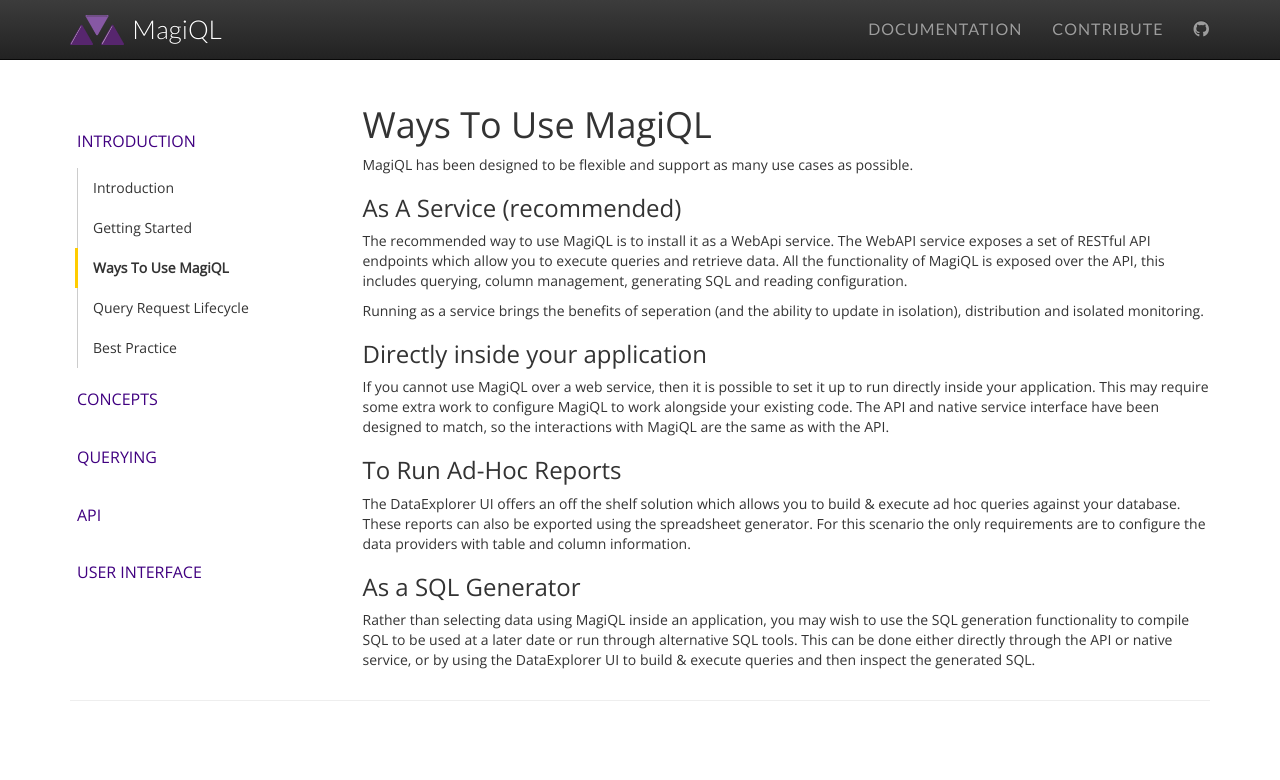
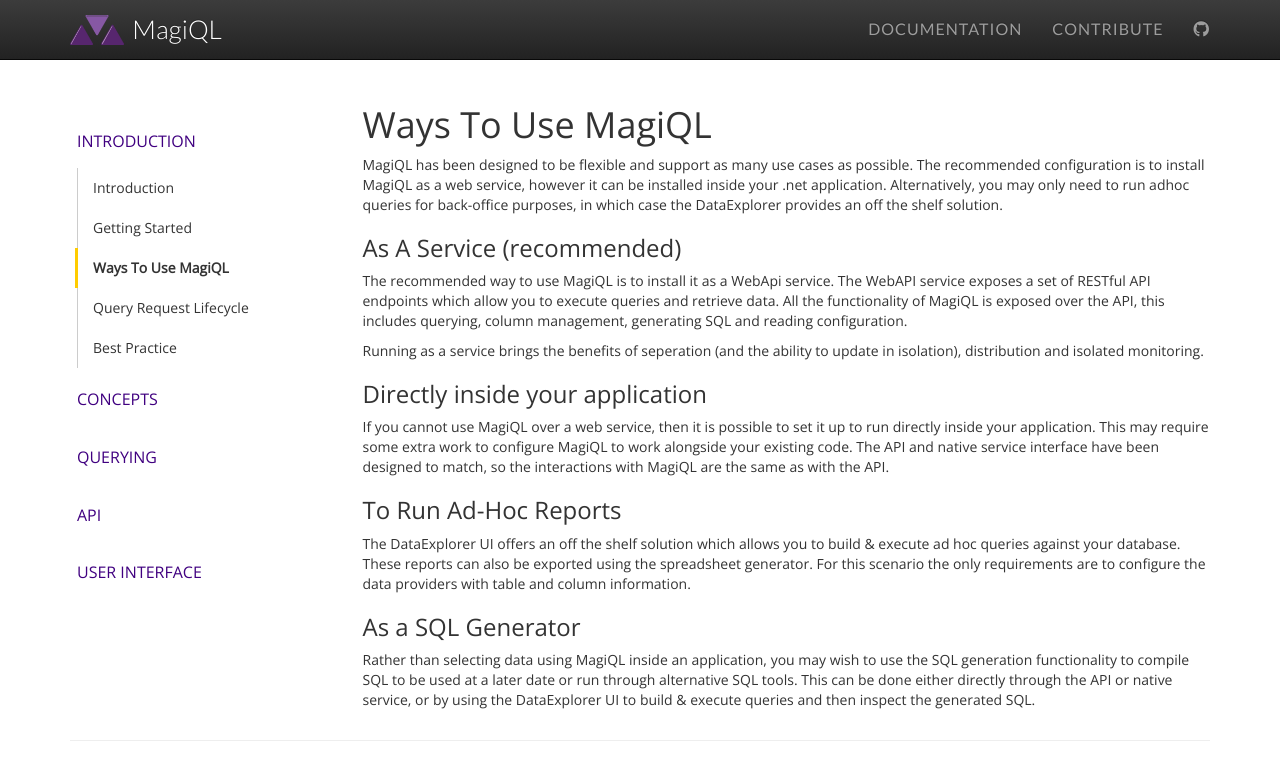
Before and after one commit to MagiQL/magiql.github.io, a Jekyll site: the page built from docs/1-introduction/102-ways-to-use-magiql.md, in a window 1280 px wide. Shown: the top 780 px of the page. Built offline with Jekyll 4.4.1, drawn with Linux system fonts in a browser that asks for light colours; nearby versions of some CDN libraries; a script that is not in the unit is left out.

Commit message:
Update 102-ways-to-use-magiql.md

```diff
--- a/docs/1-introduction/102-ways-to-use-magiql.md
+++ b/docs/1-introduction/102-ways-to-use-magiql.md
@@ -7,7 +7,7 @@
 Ways To Use MagiQL
 =======
 
-MagiQL has been designed to be flexible and support as many use cases as possible.
+MagiQL has been designed to be flexible and support as many use cases as possible. The recommended configuration is to install MagiQL as a web service, however it can be installed inside your .net application. Alternatively, you may only need to run adhoc queries for back-office purposes, in which case the DataExplorer provides an off the shelf solution.
 
 ### As A Service (recommended)
 The recommended way to use MagiQL is to install it as a WebApi service. The WebAPI service exposes a set of RESTful API endpoints which allow you to execute queries and retrieve data. All the functionality of MagiQL is exposed over the API, this includes querying, column management, generating SQL and reading configuration.
```
